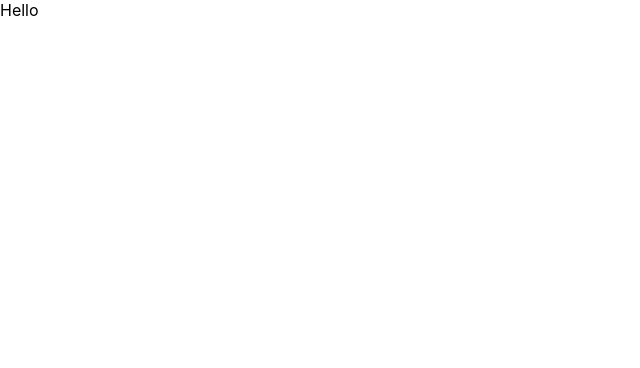
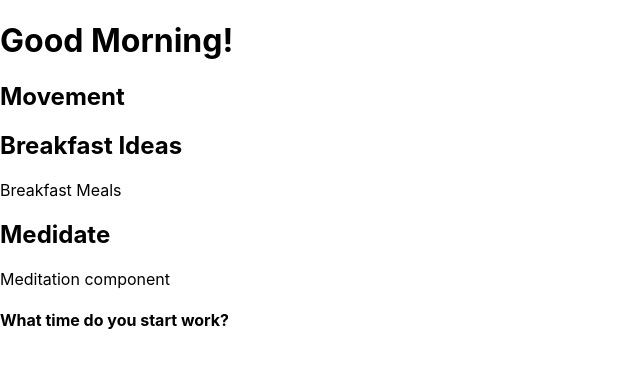
Before and after one commit to samanbatool08/mindspace-frontend, a React (Create React App) app: page / in a window 1280 px wide. Shown: the top 368 px of the page, without its empty margins (0-640 px from the left). Built offline with nearby package versions, Linux system fonts and the light colour scheme.

Commit message:
add hooks for state management and conditionally render exercises

```diff
--- a/src/App.js
+++ b/src/App.js
@@ -1,9 +1,12 @@
 import logo from './logo.svg';
 import './App.css';
+import Morning from './Components/Morning';
 
 function App() {
   return (
-    <div>Hello</div>
+    <div>
+      <Morning />
+    </div>
   );
 }
 
--- /dev/null
+++ b/src/Components/BreakfastMeals.js
@@ -0,0 +1,11 @@
+import React from "react";
+
+const BreakfastMeals = () => {
+  return (
+    <div>
+      Breakfast Meals
+    </div>
+  )
+}
+
+export default BreakfastMeals;
--- /dev/null
+++ b/src/Components/Exercises.js
@@ -0,0 +1,9 @@
+import React from "react";
+
+const Exercises = () => {
+  return (
+    <div>Exercises component</div>
+  )
+}
+
+export default Exercises;
--- /dev/null
+++ b/src/Components/Meditation.js
@@ -0,0 +1,11 @@
+import React from "react";
+
+const Meditation = () => {
+  return (
+    <div>
+      Meditation component
+    </div>
+  )
+}
+
+export default Meditation;
--- /dev/null
+++ b/src/Components/Morning.js
@@ -0,0 +1,38 @@
+import React, { useState, useEffect } from "react";
+import Exercises from "./Exercises";
+import BreakfastMeals from "./BreakfastMeals";
+import Meditation from "./Meditation";
+
+const Morning = () => {
+
+  const [showExercise, setShowExercise] = useState(false)
+  const [showBreakfast, setShowBreakfast] = useState(false)
+  const [showMeditation, setShowMeditation] = useState(false)
+
+  const showExercises = () => {
+    setShowExercise(!showExercise)
+    console.log(showExercise)
+  }
+
+
+
+  return (
+    <div>
+      <h1>Good Morning!</h1>
+      <div onClick={showExercises}>
+        <h2>Movement</h2>
+        {showExercise && <Exercises />}
+      </div>
+
+      <h2>Breakfast Ideas</h2>
+      <BreakfastMeals />
+
+      <h2>Medidate</h2>
+      <Meditation />
+
+      <h4>What time do you start work?</h4>
+    </div>
+  )
+}
+
+export default Morning;
```
